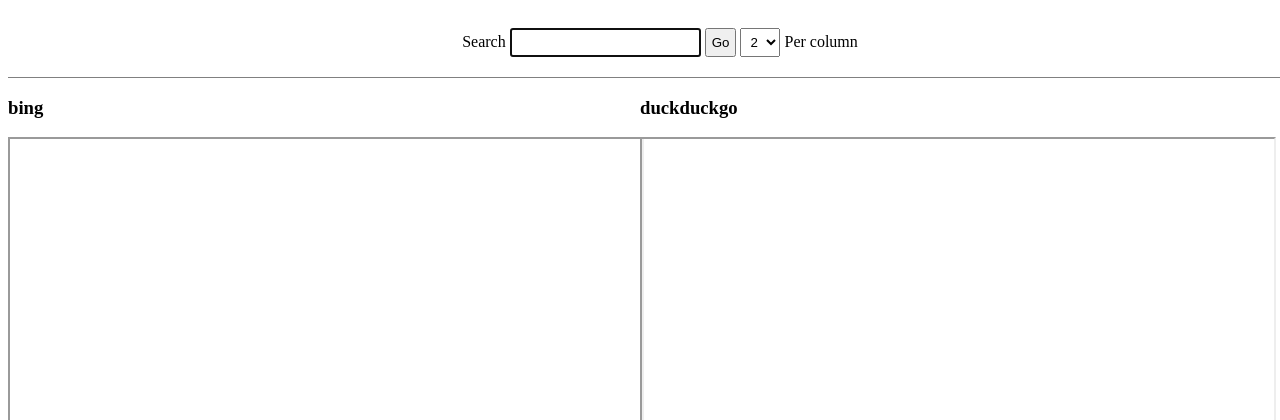
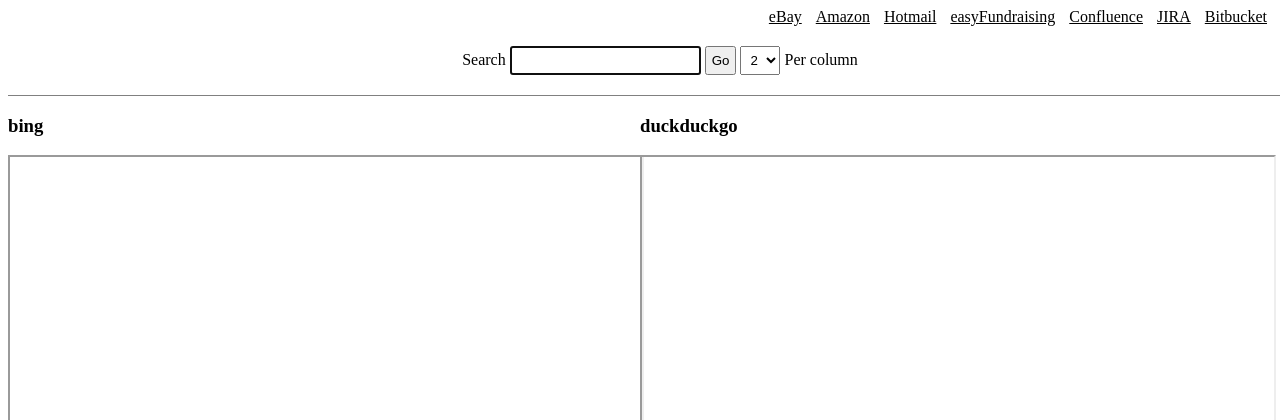
Before and after one commit to forceedge01/searcher, a PHP site: page / in a window 1280 px wide. Shown: the top 420 px of the page. Run offline with PHP 8.4, Linux system fonts and the light colour scheme.

Commit message:
External site links added

```diff
--- a/index.php
+++ b/index.php
@@ -21,6 +21,16 @@
             'baseUrl' => 'http://uk.ask.com',
             'searchUrl' => 'http://uk.ask.com/web?q={searchTerm}'
         ]
+    ];
+
+    $external = [
+        'eBay' => 'https://ebay.co.uk',
+        'Amazon' => 'https://amazon.co.uk',
+        'Hotmail' => 'https://hotmail.com',
+        'easyFundraising' => 'https://easyfundraising.org.uk',
+        'Confluence' => 'https://easyfundraising.atlassian.net/wiki/#all-updates',
+        'JIRA' => 'https://easyfundraising.atlassian.net/secure/MyJiraHome.jspa',
+        'Bitbucket' => 'https://bitbucket.org/'
     ];
 ?>
 
@@ -48,6 +58,13 @@
 		input, button, select {
 			padding: 5px;
 		}
+		#external-links {
+            text-align: right;
+        }
+        #external-links a {
+            color: black;
+            padding: 5px;
+        }
 	</style>
 	<script src="https://ajax.googleapis.com/ajax/libs/jquery/1.12.0/jquery.min.js"></script>
 	<script>
@@ -64,6 +81,11 @@
 	<script src="script.js"></script>
 </head>
 <body>
+	<div id="external-links">
+        <?php foreach ($external as $name => $link): ?>
+            <a href="<?=$link?>" target="_blank"><?=$name?></a>
+        <?php endforeach ?>
+    </div>
 	<div id="searchbar">
 		<span>Search</span>
 		<input type="text" id="searchTerm">
```
Lines whose indentation alone changed are shown as unchanged.
